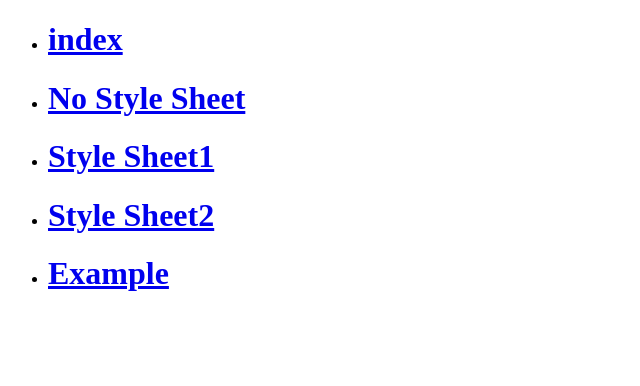
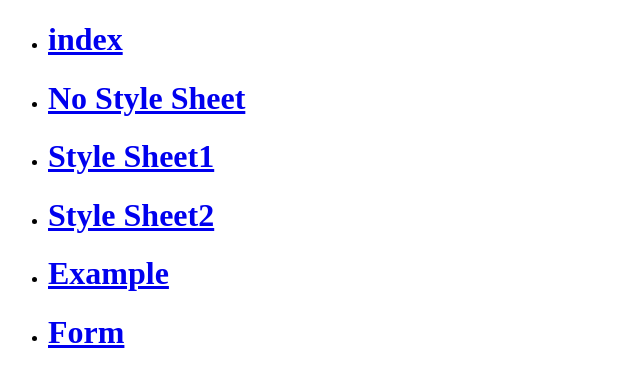
Before and after one commit to Che60/project2, a plain HTML site: page index.html in a window 1280 px wide. Shown: the whole page, without its empty margins (0-640 px from the left). Drawn offline with Linux system fonts and the light colour scheme.

Commit message:
edit index.html

```diff
--- a/index.html
+++ b/index.html
@@ -35,6 +35,11 @@
                     <a href="example.html">Example</a>
                 </h1>
             </li>
+            <li>
+                <h1>
+                    <a href="form.html">Form</a>
+                </h1>
+            </li>
 
         </ul>
     </div>
```
